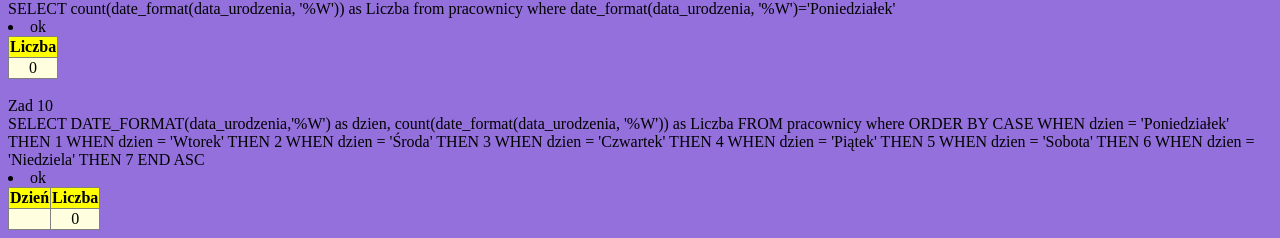
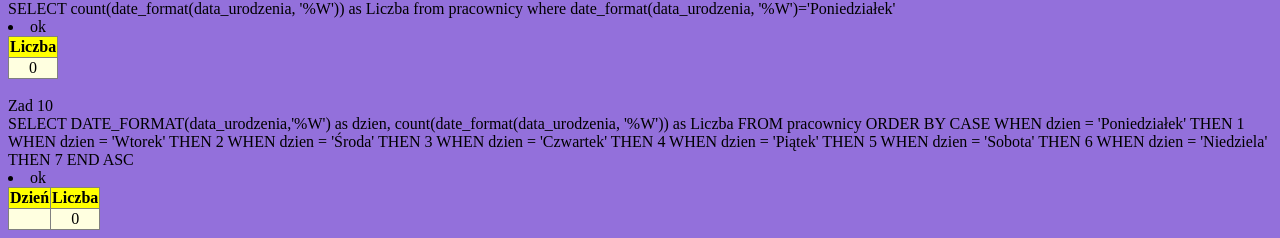
Before and after one commit to AD-2018/sql-php-pierwsza_strona-asia752, a PHP site: page /dataczas.php in a window 1280 px wide. Shown: the part 2312-2550 px from the top of the page. Run offline with PHP 8.4, Linux system fonts and the light colour scheme; data that the repository does not hold is empty.

Commit message:
Update dataczas.php

```diff
--- a/dataczas.php
+++ b/dataczas.php
@@ -515,7 +515,7 @@ echo('<table border="1">');
 echo('</table>');
 
 echo("<br>Zad 10<br>");
-$sql = "SELECT DATE_FORMAT(data_urodzenia,'%W') as dzien, count(date_format(data_urodzenia, '%W')) as Liczba FROM pracownicy where ORDER BY CASE
+$sql = "SELECT DATE_FORMAT(data_urodzenia,'%W') as dzien, count(date_format(data_urodzenia, '%W')) as Liczba FROM pracownicy ORDER BY CASE
 
           WHEN dzien = 'Poniedziałek' THEN 1
           WHEN dzien = 'Wtorek' THEN 2
```
